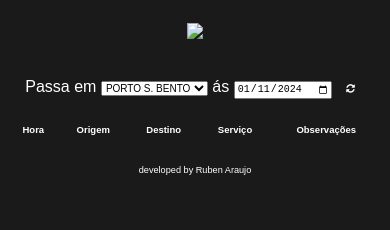
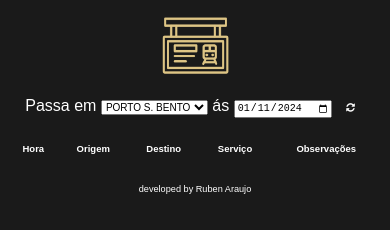
Before and after one commit to rubenaraujo/project_chronos, a plain HTML site: page index.html in a window 390 px wide. Drawn offline with Linux system fonts and the light colour scheme; no server answers.

Commit message:
Add simple logo
Signed-off-by: Ruben Araujo (CTW) <Ruben.Araujo@ctw.bmwgroup.com>

```diff
--- a/index.html
+++ b/index.html
@@ -2,7 +2,7 @@
 <html>
 
 <head>
-    <link rel="shortcut icon" type="image/png" href="website-icons/chronos-24.png" />
+    <link rel="shortcut icon" type="image/png" href="website-icons/logo-with-text-no-bg-24.png" />
     <title>CHRONOS</title>
     <link rel="stylesheet" href="style.css">
     <link rel="stylesheet" href="https://cdnjs.cloudflare.com/ajax/libs/font-awesome/4.7.0/css/font-awesome.min.css">
--- a/style.css
+++ b/style.css
@@ -9,9 +9,8 @@ body {
 }
 
 .logo {
-    padding-top: 10px;
     animation: fadein 1.2s;
-    padding: 15px;
+    width: 150px;
 }
 
 table {
@@ -124,6 +123,7 @@ tbody tr.hide {
     .time {
         flex-direction: column;
         align-items: center;
+        padding-top: 0px;
     }
 
     #where-am-i, #start-date, #fetch-button {
@@ -142,4 +142,7 @@ tbody tr.hide {
     th, td {
         padding: 5px;
     }
+    .logo {
+        width: 75px;
+    }
 }
```
Also changed, not shown: website-icons/logo-with-text-no-bg-24.png (added), website-icons/logo-with-text-no-bg.png (added), 1 other file.
